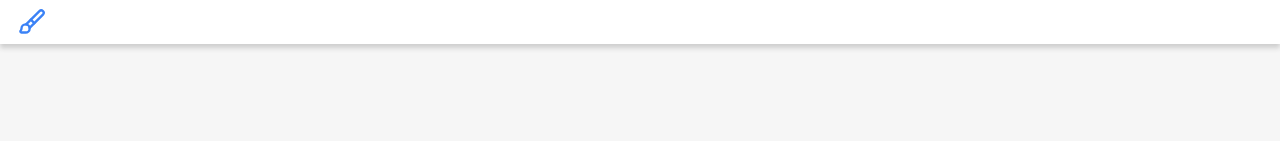
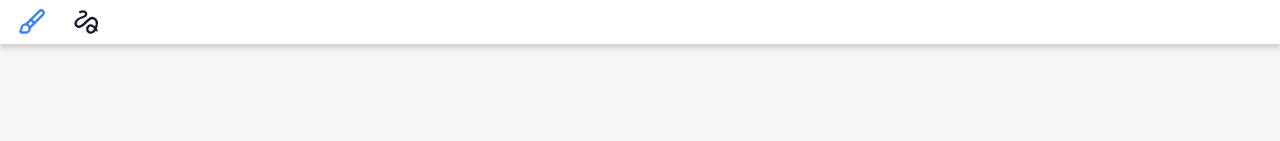
Before and after one commit to itsslava/paint-app, a React (Vite) app: page / in a window 1280 px wide. Shown: the top 141 px of the page. Built offline with nearby package versions, Linux system fonts and the light colour scheme.

Commit message:
feat: добавить инструмент Line и обновить логику выбора инструмента в Toolbar

```diff
--- /dev/null
+++ b/src/shared/icons/LineIcon.tsx
@@ -0,0 +1,29 @@
+type IconProps = {
+	size?: number;
+	className?: string;
+	title?: string;
+};
+
+const LineIcon = ({ size = 20, className, title = 'Line' }: IconProps) => {
+	return (
+		<svg
+			xmlns="http://www.w3.org/2000/svg"
+			width={size}
+			height={size}
+			viewBox="0 0 24 24"
+			fill="none"
+			stroke="currentColor"
+			strokeWidth={2}
+			strokeLinecap="round"
+			strokeLinejoin="round"
+			role="img"
+			aria-hidden={title ? undefined : true}
+			className={className}
+		>
+			{title ? <title>{title}</title> : null}
+			<path d="M7 3.5c5-2 7 2.5 3 4C1.5 10 2 15 5 16c5 2 9-10 14-7s.5 13.5-4 12c-5-2.5.5-11 6-2" />
+		</svg>
+	);
+};
+
+export default LineIcon;
--- a/src/shared/icons/index.ts
+++ b/src/shared/icons/index.ts
@@ -1 +1,2 @@
 export { default as BrushIcon } from './BrushIcon';
+export { default as LineIcon } from './LineIcon';
--- a/src/shared/tools/index.ts
+++ b/src/shared/tools/index.ts
@@ -1,2 +1,3 @@
 export { default as Tool } from './tool';
 export { default as Brush } from './brush';
+export { default as Line } from './line';
--- /dev/null
+++ b/src/shared/tools/line.ts
@@ -0,0 +1,55 @@
+import Tool from './tool';
+
+export default class Line extends Tool {
+	private isDrawing = false;
+
+	private startX = 0;
+	private startY = 0;
+	private startImage: ImageData | null = null;
+
+	constructor(canvas: HTMLCanvasElement) {
+		super(canvas);
+		this.attach();
+	}
+
+	private attach(): void {
+		this.canvas.addEventListener('mousedown', this.handleMouseDown);
+		this.canvas.addEventListener('mousemove', this.handleMouseMove);
+		// this.canvas.addEventListener('mouseup', this.handleMouseUp);
+		window.addEventListener('mouseup', this.handleMouseUp);
+	}
+
+	private handleMouseDown = (e: MouseEvent): void => {
+		this.isDrawing = true;
+
+		const { x, y } = this.getPos(e);
+		this.startX = x;
+		this.startY = y;
+
+		this.startImage = this.ctx.getImageData(0, 0, this.canvas.width, this.canvas.height);
+	};
+	private handleMouseMove = (e: MouseEvent): void => {
+		if (!this.isDrawing || !this.startImage) return;
+
+		const { x, y } = this.getPos(e);
+
+		this.ctx.putImageData(this.startImage, 0, 0);
+
+		this.ctx.beginPath();
+		this.ctx.moveTo(this.startX, this.startY);
+		this.ctx.lineTo(x, y);
+		this.ctx.stroke();
+	};
+	private handleMouseUp = (): void => {
+		if (!this.isDrawing) return;
+
+		this.isDrawing = false;
+		this.startImage = null;
+	};
+
+	override destroy() {
+		this.canvas.removeEventListener('mousedown', this.handleMouseDown);
+		this.canvas.removeEventListener('mousemove', this.handleMouseMove);
+		this.canvas.removeEventListener('mouseup', this.handleMouseUp);
+	}
+}
--- a/src/widgets/toolbar/ui/Toolbar.tsx
+++ b/src/widgets/toolbar/ui/Toolbar.tsx
@@ -1,20 +1,25 @@
-import { IconButton } from '@shared/ui';
-import styles from './toolbar.module.scss';
-import { BrushIcon } from '@shared/icons';
 import { observer } from 'mobx-react-lite';
 import toolState, { type ToolType } from '@shared/store/toolState';
 import canvasState from '@shared/store/canvasState';
-import { Brush } from '@shared/tools';
+import { IconButton } from '@shared/ui';
+import { Brush, Line } from '@shared/tools';
+import { BrushIcon, LineIcon } from '@shared/icons';
+
+import styles from './toolbar.module.scss';
 
 const ToolBar = observer(() => {
 	const activeTool = toolState.activeTool;
-	const canvas = canvasState.canvas;
 
 	const handleSelect = (key: ToolType) => {
+		const canvas = canvasState.canvas;
+
 		if (!canvas) return;
 
 		if (key === 'brush') {
 			const instance = new Brush(canvas);
+			toolState.setTool(instance, key);
+		} else if (key === 'line') {
+			const instance = new Line(canvas);
 			toolState.setTool(instance, key);
 		}
 	};
@@ -24,10 +29,18 @@ const ToolBar = observer(() => {
 				<IconButton
 					label="Brush"
 					active={activeTool === 'brush'}
-					disabled={!canvas}
+					disabled={!canvasState.canvas}
 					onClick={() => handleSelect('brush')}
 				>
 					<BrushIcon className={styles.toolbar__icon} />
+				</IconButton>
+				<IconButton
+					label="Line"
+					active={activeTool === 'line'}
+					disabled={!canvasState.canvas}
+					onClick={() => handleSelect('line')}
+				>
+					<LineIcon className={styles.toolbar__icon} />
 				</IconButton>
 			</div>
 			<div className={styles.toolbar__group} role="group" aria-label="Actions"></div>
```
